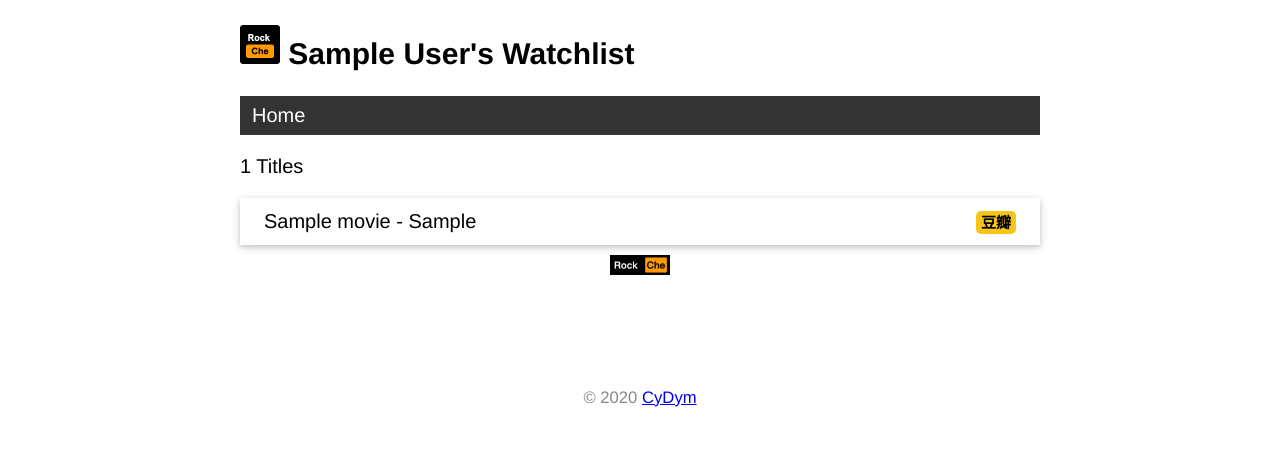
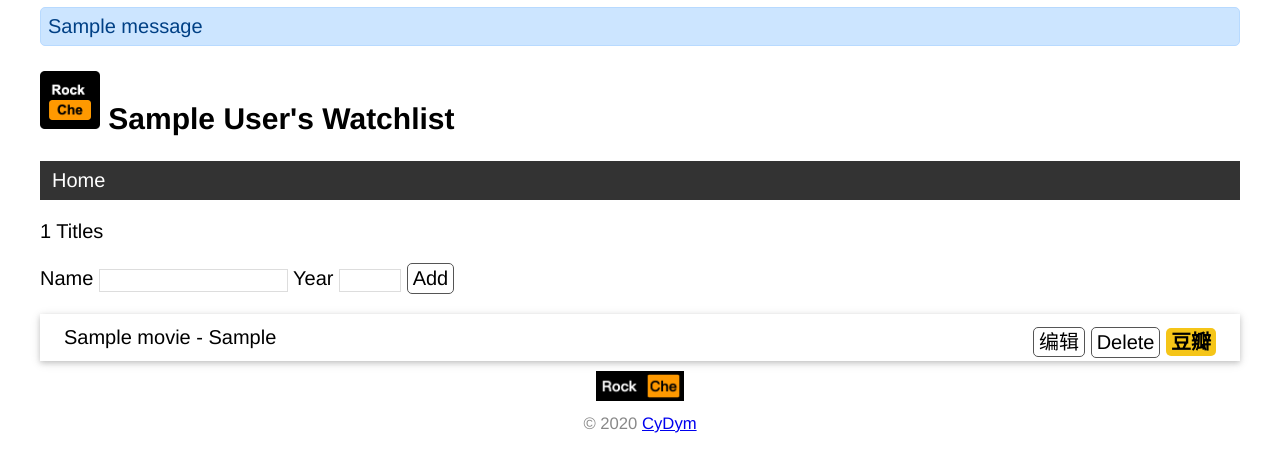
Before and after one commit to CrDym/watchlist, a Flask app: page / in a window 1280 px wide. Shown: the top 472 px of the page. Run offline with Flask 2, Linux system fonts and the light colour scheme; tables that the repository leaves empty hold one stand-in row (values such as "Sample post"); one stand-in notice (Sample message) is shown.

Commit message:
feat: Create, edit and delete item by form

```diff
--- a/app.py
+++ b/app.py
@@ -10,6 +10,7 @@ import click
 
 from flask import Flask, render_template
 from flask_sqlalchemy import SQLAlchemy
+from flask import request, url_for, redirect, flash
 
 WIN = sys.platform.startswith('win')
 if WIN:
@@ -18,6 +19,7 @@ else:
     prefix = 'sqlite:////'
 
 app = Flask(__name__)
+app.config['SECRET_KEY'] = 'dev'
 app.config['SQLALCHEMY_DATABASE_URI'] = prefix + os.path.join(app.root_path, 'data.db')
 app.config['SQLALCHEMY_TRACK_MODIFICATIONS'] = False  # 关闭对模型修改的监控
 # 在扩展实例化前加载配置
@@ -90,8 +92,50 @@ def page_not_found(e):
     return render_template('500.html'), 500
 
 
-@app.route('/')
+@app.route('/', methods=['POST', 'GET'])
 def index():
-    user = User.query.first()  # 读取用户记录
+    if request.method == 'POST':
+        title = request.form.get('title')
+        year = request.form.get('year')
+        # 验证数据
+        if not title or not year or len(year) != 4 or len(title) > 60:
+            flash('Invalid input.')  # 显示错误提示
+            return redirect(url_for('index'))
+        movie = Movie(title=title, year=year)
+        db.session.add(movie)
+        db.session.commit()
+        flash('Item created.')
+        return redirect(url_for('index'))
+
     movies = Movie.query.all()  # 读取所有电影记录
     return render_template('index.html', movies=movies)
+
+
+@app.route('/movie/edit/<int:movie_id>', methods=['GET', 'POST'])
+def edit(movie_id):
+    movie = Movie.query.get_or_404(movie_id)
+
+    if request.method == 'POST':
+        title = request.form['title']
+        year = request.form['year']
+
+        if not title or not year or len(year) > 4 or len(title) > 60:
+            flash('Invalid input.')
+            return redirect(url_for('edit', movie_id=movie_id))
+
+        movie.title = title
+        movie.year = year
+        db.session.commit()
+        flash('Item updated.')
+        return redirect(url_for('index'))
+
+    return render_template('edit.html', movie=movie)
+
+
+@app.route('/movie/delete/<int:movie_id>', methods=['POST'])  # 限定只接受 POST 请求
+def delete(movie_id):
+    movie = Movie.query.get_or_404(movie_id)  # 获取电影记录
+    db.session.delete(movie)  # 删除对应的记录
+    db.session.commit()  # 提交数据库会话
+    flash('Item deleted.')
+    return redirect(url_for('index'))  # 重定向回主页
--- a/static/style.css
+++ b/static/style.css
@@ -1,49 +1,13 @@
 /* 页面整体 */
 body {
     margin: auto;
-    max-width: 800px;
+    max-width: 1200px;
     font-size: 20px;
     font-family: Helvetica,Arial,sans-serif;
 }
-
-/* 页脚 */
-footer {
-    color: #888;
-    margin-top: 100px;
-    text-align: center;
-    padding: 10px;
-}
-
 /* 头像 */
 .logo {
-    width: 40px;
-}
-
-/* 电影列表 */
-.movie-list {
-    list-style-type: none;
-    padding: 0;
-    margin-bottom: 10px;
-    box-shadow: 0 2px 5px 0 rgba(0, 0, 0, 0.16), 0 2px 10px 0 rgba(0, 0, 0, 0.12);
-}
-
-.movie-list li {
-    padding: 12px 24px;
-    border-bottom: 1px solid #ddd;
-}
-
-.movie-list li:last-child {
-    border-bottom:none;
-}
-
-.movie-list li:hover {
-    background-color: #f8f9fa;
-}
-
-.logo2 {
-    display: block;
-    margin: 0 auto;
-    height: 20px;
+    width: 60px;
 }
 
 nav ul {
@@ -70,12 +34,80 @@ nav li a:hover {
     background-color: #111;
 }
 
+.alert {
+    position: relative;
+    padding: 7px;
+    margin: 7px 0;
+    border: 1px solid transparent;
+    color: #004085;
+    background-color: #cce5ff;
+    border-color: #b8daff;
+    border-radius: 5px;
+}
+
+/* 覆盖某些浏览器对 input 元素定义的字体 */
+input[type=submit] {
+    font-family: inherit;
+}
+
+input[type=text] {
+    border: 1px solid #ddd;
+    padding: 3px 5px;
+}
+
+input[name=year] {
+    width: 50px;
+}
+
+.btn {
+    font-size: 20px;
+    padding: 3px 5px;
+    text-decoration: none;
+    cursor: pointer;
+    background-color: white;
+    color: black;
+    border: 1px solid #555555;
+    border-radius: 5px;
+}
+
+.btn:hover {
+    text-decoration: none;
+    background-color: black;
+    color: white;
+    border: 1px solid black;
+}
+
+/* 电影列表 */
+.movie-list {
+    list-style-type: none;
+    padding: 0;
+    margin-bottom: 10px;
+    box-shadow: 0 2px 5px 0 rgba(0, 0, 0, 0.16), 0 2px 10px 0 rgba(0, 0, 0, 0.12);
+}
+
+.movie-list li {
+    padding: 12px 24px;
+    border-bottom: 1px solid #ddd;
+}
+
+.movie-list li:last-child {
+    border-bottom:none;
+}
+
+.movie-list li:hover {
+    background-color: #f8f9fa;
+}
+
 .float-right {
     float: right;
 }
 
-.imdb {
-    font-size: 15px;
+.inline-form {
+    display: inline;
+}
+
+.douban {
+    font-size: 20px;
     font-weight: bold;
     color: black;
     text-decoration: none;
@@ -83,3 +115,17 @@ nav li a:hover {
     border-radius: 5px;
     padding: 3px 5px;
 }
+
+.logo2 {
+    display: block;
+    margin: auto;
+    height: 30px;
+}
+
+/* 页脚 */
+footer {
+    color: #888;
+    margin-top: auto;
+    text-align: center;
+    padding: 10px;
+}
--- a/templates/base.html
+++ b/templates/base.html
@@ -10,6 +10,9 @@
     {% endblock %}
 </head>
 <body>
+    {% for message in get_flashed_messages() %}
+    <div class="alert">{{ message }}</div>
+    {% endfor %}
     <h2>
         <img alt="logo" class="logo" src="{{url_for('static',filename='images/logo.png')}}">
         {{ user.name }}'s Watchlist
--- a/templates/index.html
+++ b/templates/index.html
@@ -2,11 +2,22 @@
 
 {% block content %}
 <p>{{ movies|length }} Titles</p>
+<form method="post">
+    Name <input type="text" name="title" autocomplete="off" required>
+    Year <input type="text" name="year" autocomplete="off" required>
+    <input class="btn" type="submit" name="submit" value="Add">
+</form>
+
 <ul class="movie-list">
     {% for movie in movies %}
     <li>{{ movie.title }} - {{ movie.year }}
         <span class="float-right">
-            <a class="imdb" href="https://movie.douban.com/subject_search?search_text={{ movie.title }}" target="_blank" title="Find this movie on douban.com">豆瓣</a>
+            <a class="btn" href="{{ url_for('edit', movie_id=movie.id) }}">编辑</a>
+            <form class="inline-form" method="post" action="{{ url_for('.delete', movie_id=movie.id) }}">
+                <input class="btn" type="submit" name="delete" value="Delete" onclick="return confirm('确定删除?')">
+            </form>
+            <a class="douban" href="https://movie.douban.com/subject_search?search_text={{ movie.title }}" target="_blank"
+               title="Find this movie on douban.com">豆瓣</a>
         </span>
     </li>
     {% endfor %}
```
Also changed, not shown: templates/edit.html (added, +10 -0 lines).
